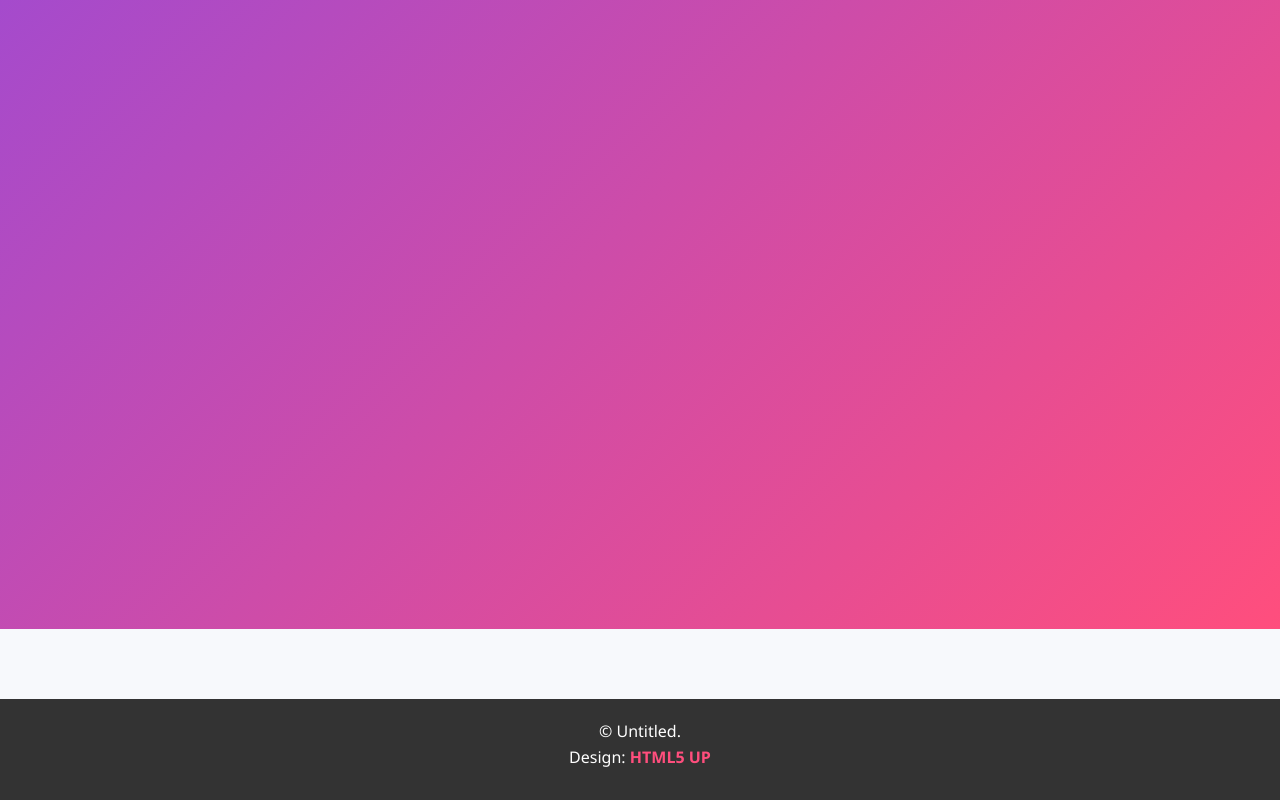
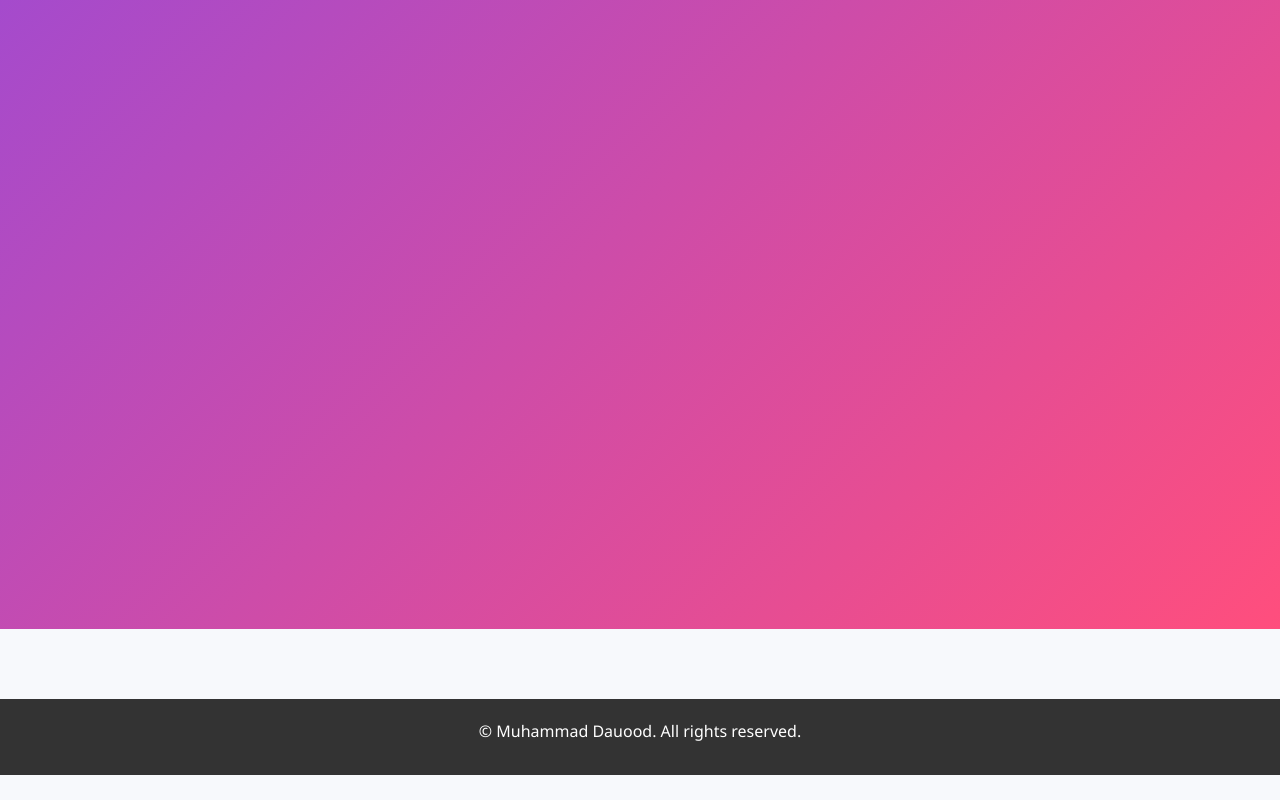
Before and after one commit to Dauood19/Website, a plain HTML site: page index.html in a window 1280 px wide. Shown: the part 1350-2150 px from the top of the page. After the commit the page ends 2125 px from the top, so only its background shows below. Drawn offline with Linux system fonts and the light colour scheme.

Commit message:
Updated HTML

```diff
--- a/index.html
+++ b/index.html
@@ -35,8 +35,7 @@
         <!-- Footer -->
         <div id="footer">
             <ul class="copyright">
-                <li>&copy; Untitled.</li>
-                <li>Design: <a href="http://html5up.net">HTML5 UP</a></li>
+                <li>&copy; Muhammad Dauood. All rights reserved.</li>
             </ul>
         </div>
 
```
